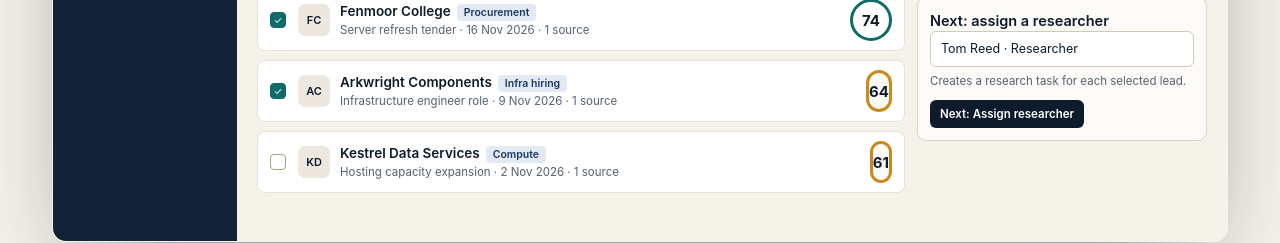
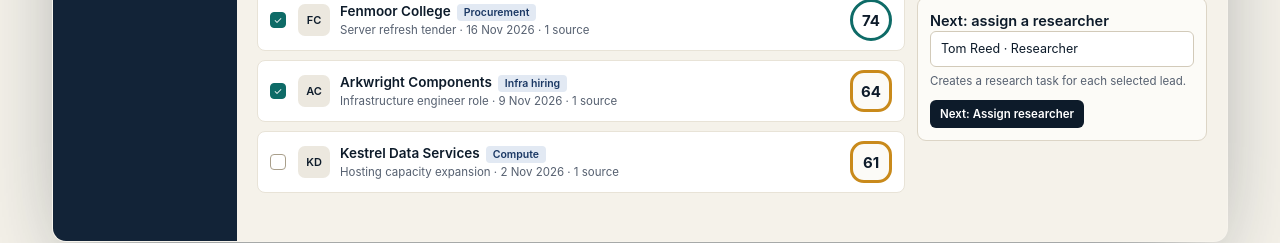
Before and after one commit to Silamsai/Insyder, a Next.js app in the folder frontend/: page / in a window 1280 px wide. Shown: the part 1066-1309 px from the top of the page. Built offline with nearby package versions, Linux system fonts and the light colour scheme; no server answers.

Commit message:
Fix score badge dimensions to ensure perfect circles

```diff
--- a/frontend/src/app/globals.css
+++ b/frontend/src/app/globals.css
@@ -90,10 +90,10 @@ a{color:#7FD3CB}a:hover{color:#fff}
 .kp div{background:#FCFBF7;border:1px solid #DCD5C6;border-radius:9px;padding:10px 12px}
 .kp span{display:block;font-family:var(--font-geist-mono),monospace;font-size:9.5px;letter-spacing:.08em;text-transform:uppercase;color:#566070}
 .kp b{font-family:var(--font-schibsted),sans-serif;font-size:24px;letter-spacing:-0.03em}
-.acc{display:grid;grid-template-columns:32px minmax(0,1fr) auto;gap:10px;align-items:center;padding:9px 12px;border:1px solid #E8E3D7;border-radius:8px;background:#fff}
-.mono{width:32px;height:32px;border-radius:7px;background:#ECE8DF;display:flex;align-items:center;justify-content:center;font-weight:600;font-size:11px}
+.acc{display:grid;grid-template-columns:32px minmax(0,1fr) 42px;gap:10px;align-items:center;padding:9px 12px;border:1px solid #E8E3D7;border-radius:8px;background:#fff}
+.mono{width:32px;height:32px;border-radius:7px;background:#ECE8DF;display:flex;align-items:center;justify-content:center;font-weight:600;font-size:11px;flex-shrink:0}
 .nm{font-weight:600;font-size:13.5px;display:flex;gap:6px;align-items:center;flex-wrap:wrap}
-.score{width:42px;height:42px;border-radius:50%;border:3px solid #0E6B67;display:flex;align-items:center;justify-content:center;font-family:var(--font-schibsted),sans-serif;font-weight:700;font-size:15px}
+.score{width:42px;height:42px;min-width:42px;min-height:42px;max-width:42px;max-height:42px;aspect-ratio:1/1;flex:none;flex-shrink:0;box-sizing:border-box;border-radius:50%;border:3px solid #0E6B67;display:flex;align-items:center;justify-content:center;font-family:var(--font-schibsted),sans-serif;font-weight:700;font-size:15px;line-height:1}
 .score.md{border-color:#C98A1B}
 .sg{border:1px solid #E8E3D7;border-radius:8px;background:#fff;padding:10px 12px}
 .sg b{display:block;font-size:13px;line-height:1.35;margin-top:4px}
@@ -431,8 +431,9 @@ a{color:#7FD3CB}a:hover{color:#fff}
 .ap-stp.on i{background:#0D1B2A;color:#fff;border-color:#0D1B2A}
 .ap-stp.done i{background:#D5ECE7;border-color:#0E6B67;color:#08504B}
 .ap-stp+.ap-stp::before{content:"";width:22px;height:1px;background:#CFC7B5;margin-right:12px}
-.res{display:grid;grid-template-columns:18px 32px minmax(0,1fr) auto;gap:10px;align-items:center;padding:9px 12px;border:1px solid #E8E3D7;border-radius:8px;background:#fff}
-.res .cb{width:16px;height:16px;border-radius:4px;border:1.5px solid #A99F8B;display:inline-flex;align-items:center;justify-content:center;font-size:10px;color:#fff}
+.res{display:grid;grid-template-columns:18px 32px minmax(0,1fr) 42px;gap:10px;align-items:center;padding:9px 12px;border:1px solid #E8E3D7;border-radius:8px;background:#fff}
+.res > div{min-width:0;overflow:hidden}
+.res .cb{width:16px;height:16px;flex-shrink:0;border-radius:4px;border:1.5px solid #A99F8B;display:inline-flex;align-items:center;justify-content:center;font-size:10px;color:#fff}
 .res .cb.y{background:#0E6B67;border-color:#0E6B67}
 .fqd{border-top:1px solid #DCD5C6}
 .fqd details{border-bottom:1px solid #DCD5C6}
```
